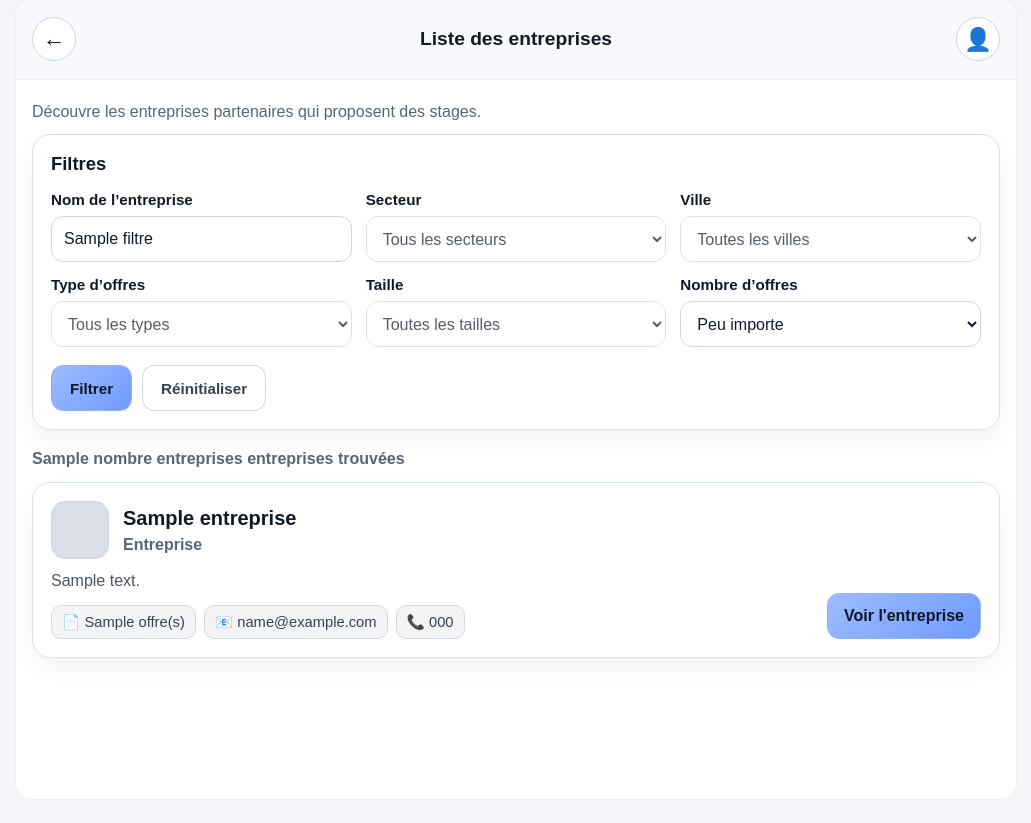
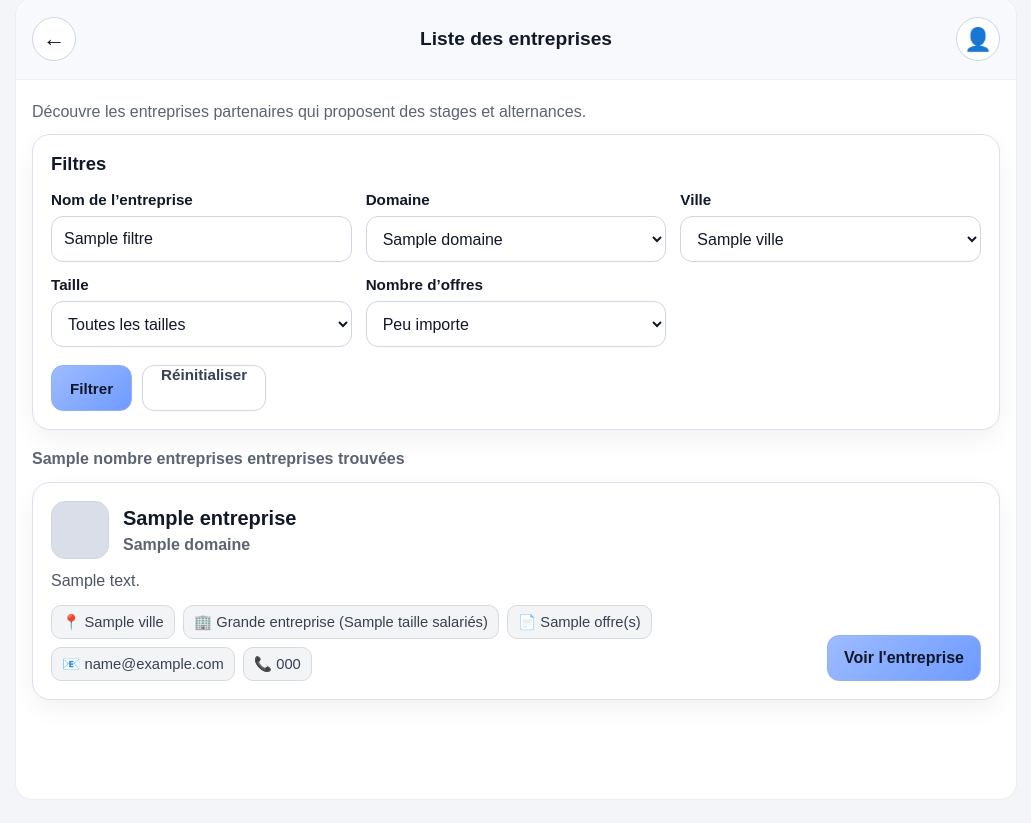
Before and after one commit to NarexGOAT/web-projet, a PHP site: template templates/liste-entreprises.html.twig in a window 1280 px wide. Shown: the part 25-848 px from the top of the page, without its empty margins (124-1155 px from the left). Run offline with PHP 8.4, Linux system fonts and the light colour scheme; the template is opened without the code that fills it: most values are stand-ins (such as "Sample title", 1, 10 or a date in 2020); some libraries are stand-ins or nearby versions.

Commit message:
Modification bdd + filtre offre et entreprise

```diff
--- a/offre.php
+++ b/offre.php
@@ -5,7 +5,7 @@ require_once __DIR__ . '/database.php';
 // id de l'offre dans l'URL: offre.php?id=...
 $id = isset($_GET['id']) ? (int) $_GET['id'] : 0;
 
-$sql = 'SELECT o.*, e.nom_entreprise
+$sql = 'SELECT o.*, e.nom_entreprise, e.ville
         FROM offre o
         LEFT JOIN entreprise e ON o.id_entreprise = e.id_entreprise
         WHERE o.id_offre = :id';
--- a/templates/liste-entreprises.html.twig
+++ b/templates/liste-entreprises.html.twig
@@ -17,7 +17,7 @@
 
     <section class="zone-intro">
       <p class="texte-intro">
-        Découvre les entreprises partenaires qui proposent des stages.
+        Découvre les entreprises partenaires qui proposent des stages et alternances.
       </p>
     </section>
 
@@ -36,49 +36,37 @@
           >
         </div>
 
-        {# Secteur / Ville / Taille : pas encore en BDD, filtres visuels seulement pour l'instant #}
         <div class="champ-filtre">
-          <label for="secteur">Secteur</label>
-          <select id="secteur" name="secteur" disabled>
-            <option selected>Tous les secteurs</option>
-            <option>Développement web</option>
-            <option>Design</option>
-            <option>Marketing</option>
-            <option>Communication</option>
-            <option>Informatique</option>
+          <label for="domaine">Domaine</label>
+          {% set dom = filtres.domaine ?? 'Tous les domaines' %}
+          <select id="domaine" name="domaine">
+            <option {{ dom == 'Tous les domaines' ? 'selected' }}>Tous les domaines</option>
+            {% for d in domaines %}
+              <option {{ dom == d ? 'selected' }}>{{ d }}</option>
+            {% endfor %}
           </select>
         </div>
 
         <div class="champ-filtre">
           <label for="ville">Ville</label>
-          <select id="ville" name="ville" disabled>
-            <option selected>Toutes les villes</option>
-            <option>Paris</option>
-            <option>Lyon</option>
-            <option>Marseille</option>
-            <option>Lille</option>
-            <option>Bordeaux</option>
-          </select>
-        </div>
-
-        <div class="champ-filtre">
-          <label for="type">Type d’offres</label>
-          <select id="type" name="type" disabled>
-            <option selected>Tous les types</option>
-            <option>Stage</option>
-            <option>Alternance</option>
-            <option>Stage et alternance</option>
+          {% set v = filtres.ville ?? 'Toutes les villes' %}
+          <select id="ville" name="ville">
+            <option {{ v == 'Toutes les villes' ? 'selected' }}>Toutes les villes</option>
+            {% for vi in villes %}
+              <option {{ v == vi ? 'selected' }}>{{ vi }}</option>
+            {% endfor %}
           </select>
         </div>
 
         <div class="champ-filtre">
           <label for="taille">Taille</label>
-          <select id="taille" name="taille" disabled>
-            <option selected>Toutes les tailles</option>
-            <option>Petite entreprise</option>
-            <option>Moyenne entreprise</option>
-            <option>Grande entreprise</option>
-          </select>
+            {% set ta = filtres.taille ?? 'Toutes les tailles' %}
+            <select id="taille" name="taille">
+              <option {{ ta == 'Toutes les tailles' ? 'selected' }}>Toutes les tailles</option>
+              <option {{ ta == 'Petite entreprise' ? 'selected' }}>Petite entreprise</option>
+              <option {{ ta == 'PME' ? 'selected' }}>PME</option>
+              <option {{ ta == 'Grande entreprise' ? 'selected' }}>Grande entreprise</option>
+            </select>
         </div>
 
         <div class="champ-filtre">
@@ -86,6 +74,7 @@
           {% set fOffres = filtres.offres ?? 'Peu importe' %}
           <select id="offres" name="offres">
             <option {{ fOffres == 'Peu importe' ? 'selected' }}>Peu importe</option>
+            <option {{ fOffres == '0 offre' ? 'selected' }}>0 offre</option>
             <option {{ fOffres == '1 à 5 offres' ? 'selected' }}>1 à 5 offres</option>
             <option {{ fOffres == '6 à 10 offres' ? 'selected' }}>6 à 10 offres</option>
             <option {{ fOffres == 'Plus de 10 offres' ? 'selected' }}>Plus de 10 offres</option>
@@ -94,7 +83,7 @@
 
         <div class="actions-filtres">
           <button type="submit" class="bouton-filtrer">Filtrer</button>
-          <button type="reset" class="bouton-reinitialiser">Réinitialiser</button>
+          <a href="liste-entreprises.php" class="bouton-reinitialiser">Réinitialiser</a>
         </div>
       </form>
     </section>
@@ -105,7 +94,6 @@
       </p>
 
       <div class="liste-entreprises">
-
         {% for entreprise in entreprises %}
           <article class="ligne-entreprise">
             <div class="ligne-entreprise__contenu">
@@ -114,7 +102,7 @@
                   <div class="entreprise-logo"></div>
                   <div>
                     <h2>{{ entreprise.nom_entreprise }}</h2>
-                    <p class="secteur">Entreprise</p>
+                    <p class="secteur">{{ entreprise.domaine }}</p>
                   </div>
                 </div>
               </div>
@@ -124,6 +112,18 @@
               </p>
 
               <div class="details">
+                <span>📍 {{ entreprise.ville }}</span>
+                <span>🏢
+                  {% if entreprise.taille is null %}
+                    Taille non renseignée
+                  {% elseif entreprise.taille < 50 %}
+                     Petite entreprise ({{ entreprise.taille }} salariés)
+                  {% elseif entreprise.taille < 250 %}
+                    PME ({{ entreprise.taille }} salariés)
+                  {% else %}
+                    Grande entreprise ({{ entreprise.taille }} salariés)
+                  {% endif %}
+                </span>
                 <span>📄 {{ entreprise.nb_offres }} offre(s)</span>
                 <span>📧 {{ entreprise.email }}</span>
                 <span>📞 {{ entreprise.telephone }}</span>
@@ -139,7 +139,6 @@
         {% else %}
           <p>Aucune entreprise ne correspond à ces filtres.</p>
         {% endfor %}
-
       </div>
     </section>
 
```
Also changed, not shown: basededonnee.sql (+5 -2 lines), entreprise.php (+35 -8 lines), liste-entreprises.php (+49 -12 lines), liste-offres.php (+51 -33 lines), templates/entreprise.html.twig (+15 -5 lines), templates/liste-offres.html.twig (+12 -12 lines), templates/offre.html.twig (+5 -3 lines).
